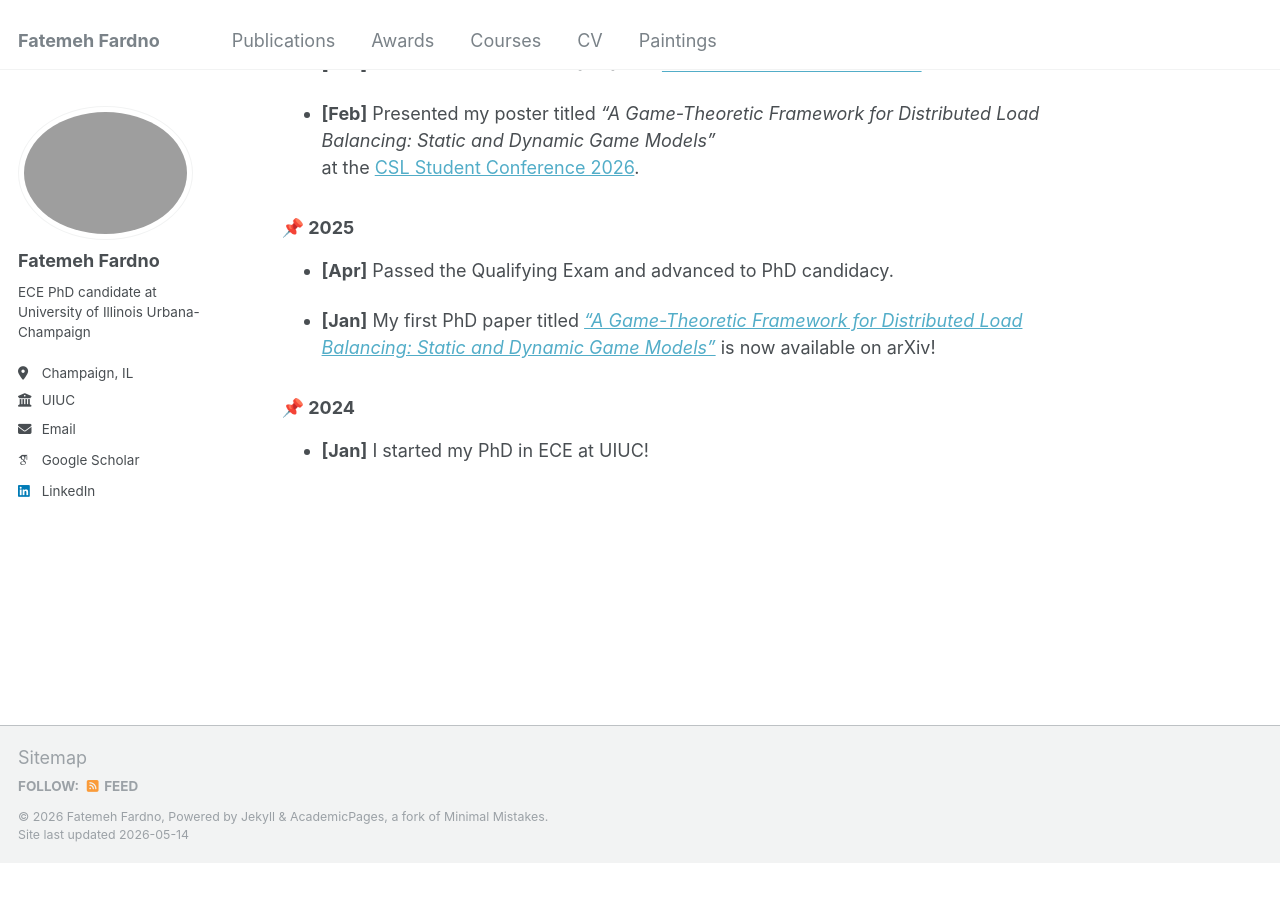
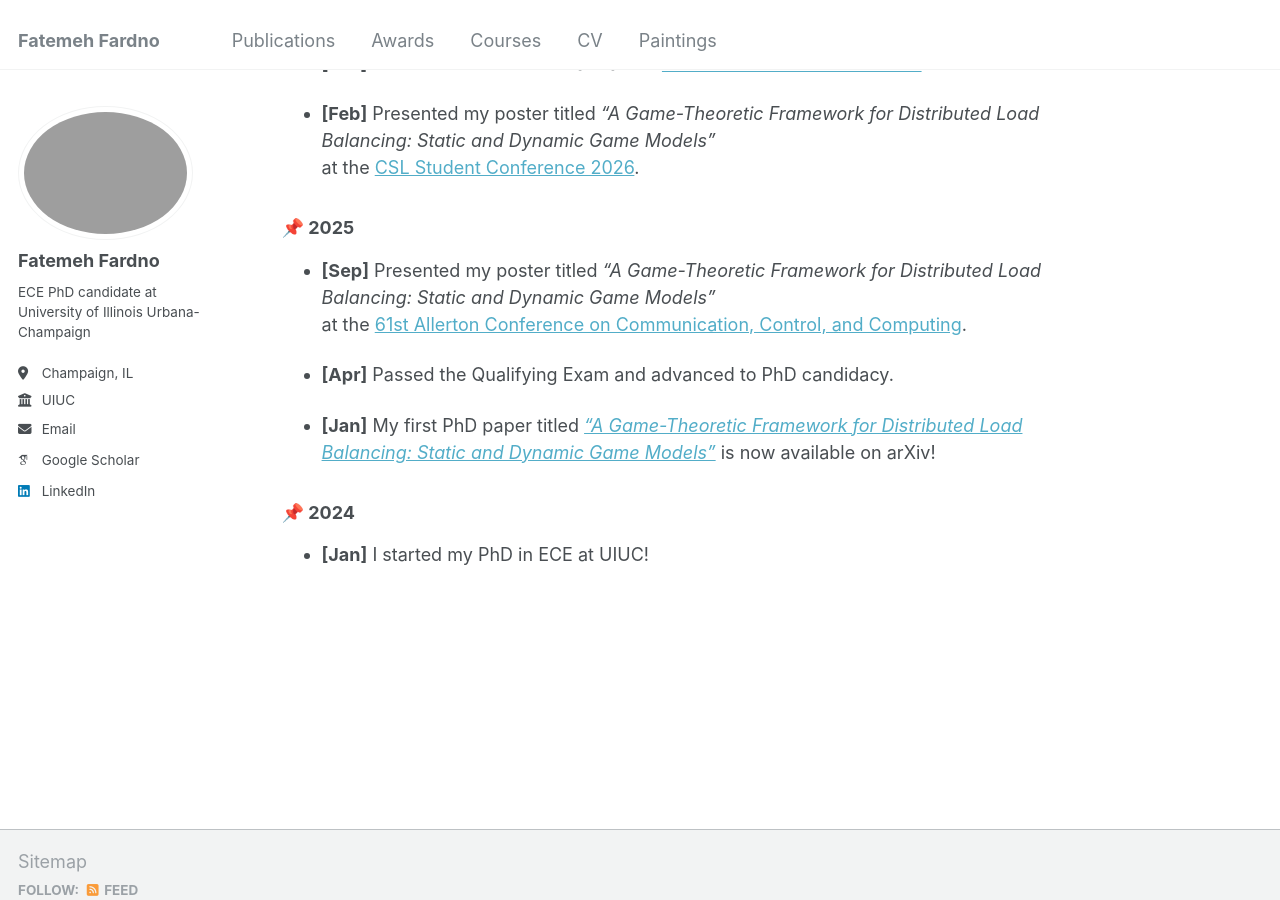
Before and after one commit to ffardno/ffardno.github.io, a Jekyll site: the page built from _pages/about.md, in a window 1280 px wide and 900 px high, scrolled down 1043 px. Built offline with Jekyll 4.4.1, drawn with Linux system fonts in a browser that asks for light colours; some web fonts are replaced; before the commit the page ends 1906 px from its top, so only the background shows below that.

Commit message:
Update about.md

```diff
--- a/_pages/about.md
+++ b/_pages/about.md
@@ -36,6 +36,9 @@ Before starting my PhD, I worked as a software engineer at [Microchip Technology
 
 ### 📌 2025
 
+- **[Sep]** Presented my poster titled *“A Game-Theoretic Framework for Distributed Load Balancing: Static and Dynamic Game Models”*
+    at the [61st Allerton Conference on Communication, Control, and Computing](https://allerton.csl.illinois.edu/).
+
 - **[Apr]** Passed the Qualifying Exam and advanced to PhD candidacy.
 
 - **[Jan]** My first PhD paper titled [*“A Game-Theoretic Framework for Distributed Load Balancing: Static and Dynamic Game Models”*](https://arxiv.org/abs/2501.15324v1) is now available on arXiv!
```
